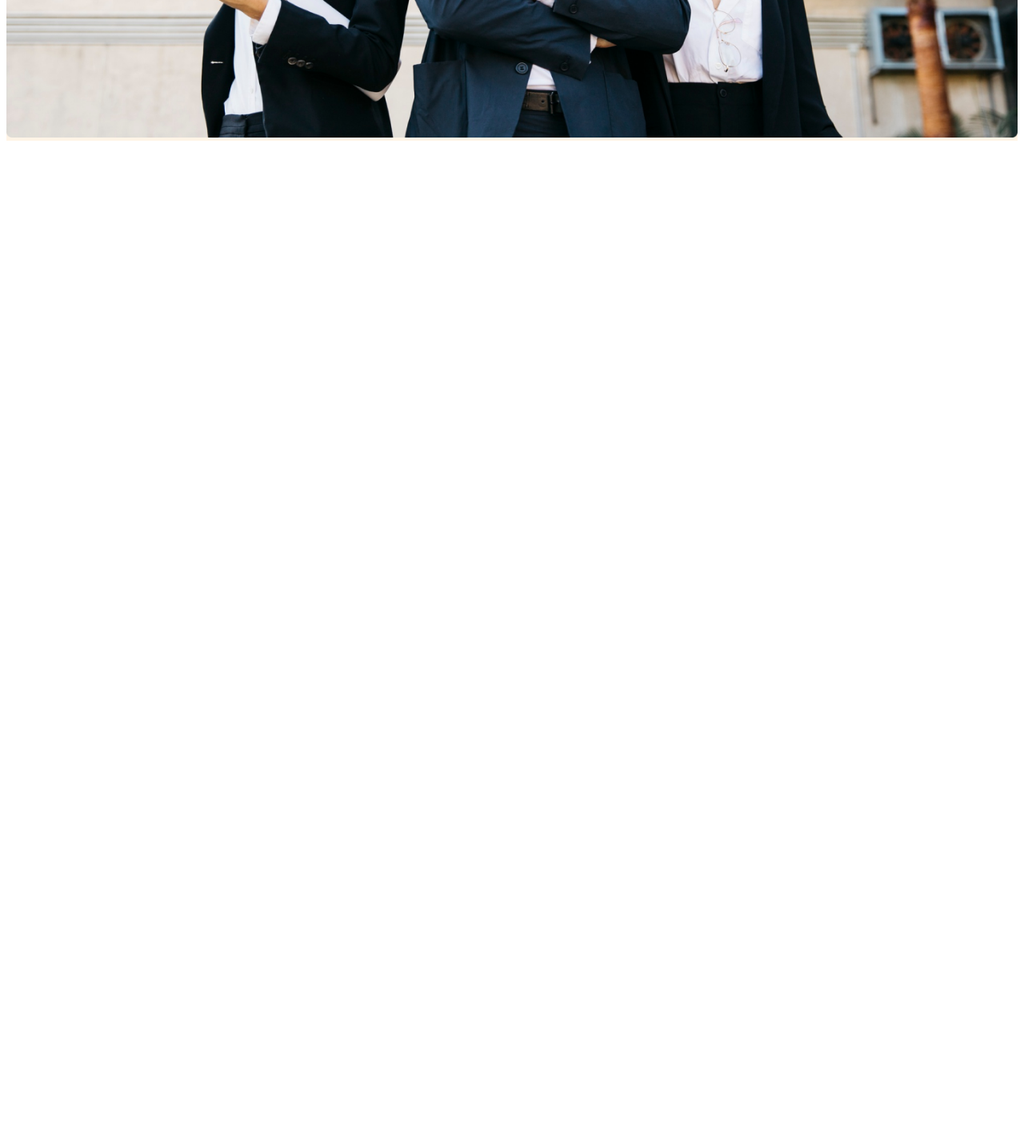
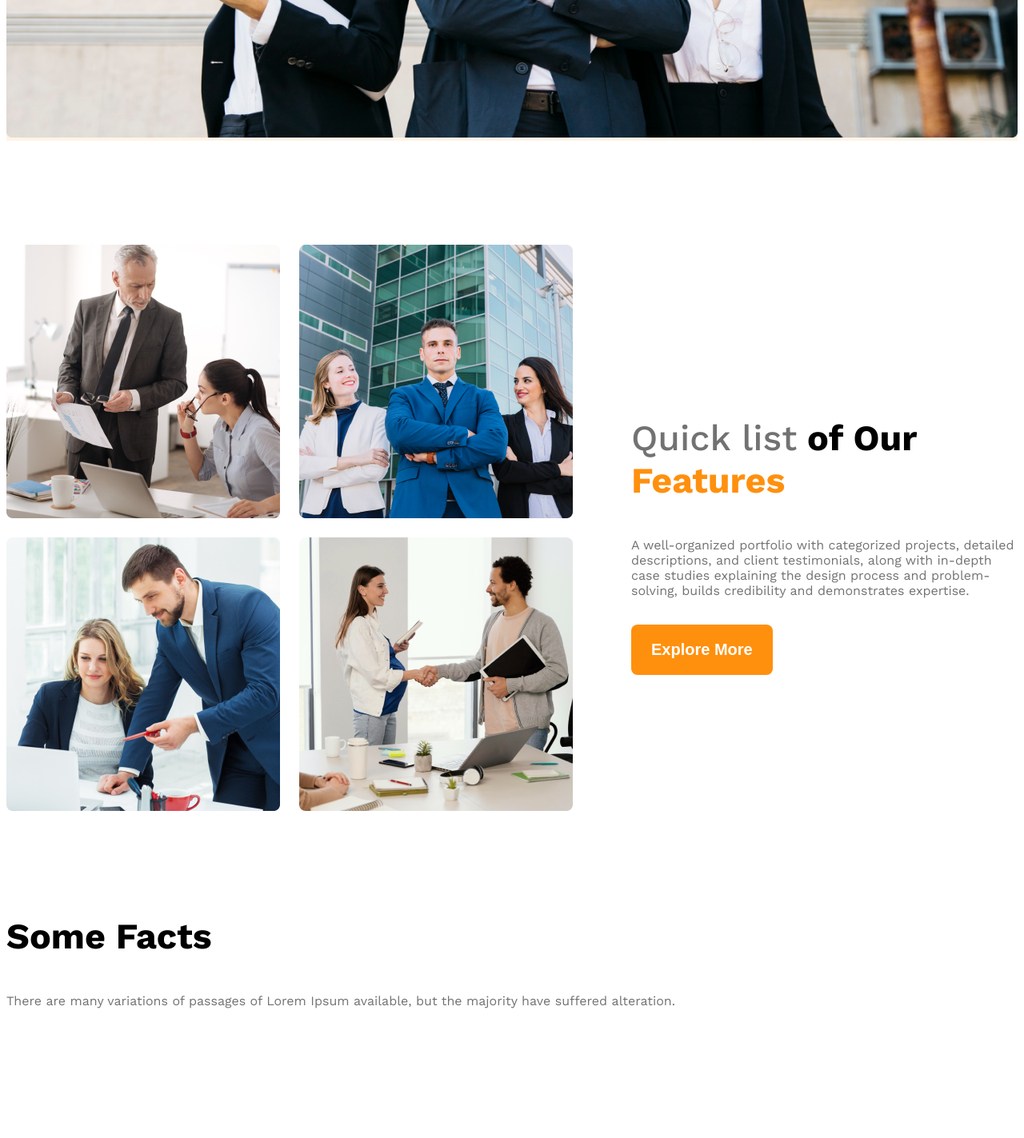
Before and after one commit to TauhidKiron/g3-responsive-architects-website, a plain HTML site: page index.html in a window 1280 px wide. Shown: the part 1008-2431 px from the top of the page at 80% size. Before the commit the page ends 1192 px from the top, so only its background shows below. Drawn offline with nearby package versions, Linux system fonts and the light colour scheme.

Commit message:
made team responsive and added fact structure

```diff
--- a/index.html
+++ b/index.html
@@ -27,7 +27,51 @@
         </div>
     </header>
     <main>
+        <section class="teams display-flex">
+            <div class="team-img-container">
+                <img src="images/team1.png" alt="Two Architect discussing About design" srcset="">
+                <img src="images/team2.png" alt="">
+                <img src="images/team3.png" alt="">
+                <img src="images/team4.png" alt="">
+            </div>
+            <div class="our-features">
+                <h3 class="section-title"><span class="text-light-gray" id="quick-list">Quick list</span> of Our <span class="text-primary">Features</span> </h3>
+                <p class="features-description text-light-gray">A well-organized portfolio with categorized projects, detailed descriptions, and client testimonials, along with in-depth case studies explaining the design process and problem-solving, builds credibility and demonstrates expertise. </p>
+                <button class="btn-primary">Explore More</button>
+            </div>
+        </section>
+        <!-- Features will enjoy -->
+         <section>
+            <h3 class="section-title">Some Facts</h3>
+            <p class="text-light-gray">There are many variations of passages of Lorem Ipsum available, but the majority have suffered alteration.</p>
+            <div class="fact-container">
+                <div class="fact">
+                    <img src="" alt="" class="fact-icon">
+                    <h4 class="fact-number"></h4>
+                    <h5 class="fact-name"></h5>
+                </div>
+                <div class="fact">
+                    <img src="" alt="" class="fact-icon">
+                    <h4 class="fact-number"></h4>
+                    <h5 class="fact-name"></h5>
+                </div>
+                <div class="fact">
+                    <img src="" alt="" class="fact-icon">
+                    <h4 class="fact-number"></h4>
+                    <h5 class="fact-name"></h5>
+                </div>
+                <div class="fact">
+                    <img src="" alt="" class="fact-icon">
+                    <h4 class="fact-number"></h4>
+                    <h5 class="fact-name"></h5>
+                </div>
+            </div>
+         </section>
 
+         <!-- Some Facts -->
+          <section class="some-facts">
+
+          </section>
     </main>
     <footer>
 
--- a/style.css
+++ b/style.css
@@ -13,6 +13,9 @@
 /* shared Styles */
 .display-flex{
     display: flex;
+}
+.text-primary{
+    color: #FF900E;
 }
 /* dark 02 */
 .text-gray{
@@ -36,8 +39,19 @@
     border-radius: 8px;
 
 }
+.section-title{
+    font-size: 2.8rem;
+    font-weight: 700;
 
+}
+main{
+    max-width: 1440px;
+    margin: 0 auto;
+}
 
+main > section{
+    margin-top: 130px;
+}
 
 /* Header Styles */
 
@@ -82,6 +96,29 @@
     width: 100%;
 }
 
+/* Features Section style */
+.teams{
+    align-items: center;
+    gap: 73px;
+}
+.team-img-container{
+    display: grid;
+    grid-template-columns: repeat(2,1fr);
+    gap: 24px;
+}
+.our-features{
+    max-width: 530px;
+}
+
+.features-description{
+    margin-top: 24px;
+    margin-bottom: 33px;
+}
+#quick-list{
+  font-weight: 500;
+}
+
+
 
 /* Responsive Media Query */
 
@@ -89,4 +126,23 @@
     .navbar ,.nav-links{
         flex-direction: column;
     }
+    .teams{
+        flex-direction: column-reverse;
+    }
+    .our-features{
+        text-align: center;
+    }
+    .team-img-container{
+        grid-template-columns: repeat(1,1fr);
+    }
 }
+
+
+
+
+/* Medium Size Device */
+@media screen and (min-width:577px) and (max-width:992px) {
+    .teams{
+        flex-direction: column;
+    }
+}
```
